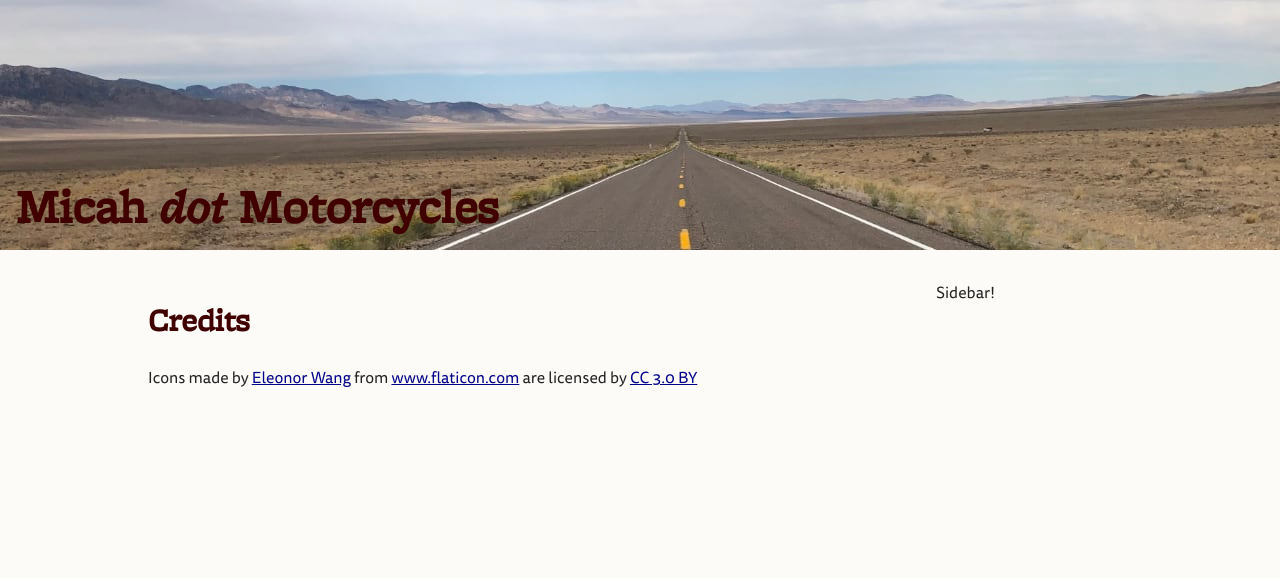
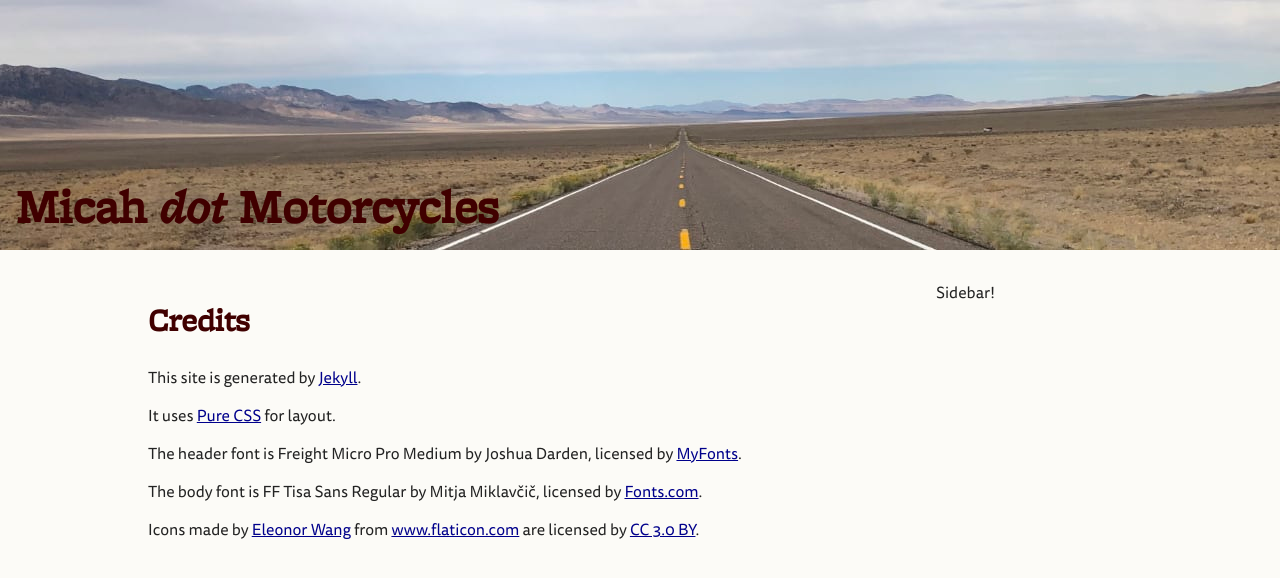
Before and after one commit to micahbf/micahmoto, a Jekyll site: the page built from credits.md, in a window 1280 px wide. Shown: the top 578 px of the page. Built offline with Jekyll 4.4.1, drawn with Linux system fonts in a browser that asks for light colours.

Commit message:
Expand credits

```diff
--- a/credits.md
+++ b/credits.md
@@ -4,4 +4,12 @@ title: Credits
 permalink: /credits/
 ---
 
-Icons made by [Eleonor Wang](https://www.flaticon.com/authors/eleonor-wang) from [www.flaticon.com](https://www.flaticon.com/) are licensed by [CC 3.0 BY](http://creativecommons.org/licenses/by/3.0/)
+This site is generated by [Jekyll](https://jekyllrb.com/).
+
+It uses [Pure CSS](https://purecss.io/) for layout.
+
+The header font is Freight Micro Pro Medium by Joshua Darden, licensed by [MyFonts](https://www.myfonts.com/fonts/garagefonts/freight-micro-pro/).
+
+The body font is FF Tisa Sans Regular by Mitja Miklavčič, licensed by [Fonts.com](https://www.fonts.com/font/fontfont/ff-tisa-sans).
+
+Icons made by [Eleonor Wang](https://www.flaticon.com/authors/eleonor-wang) from [www.flaticon.com](https://www.flaticon.com/) are licensed by [CC 3.0 BY](http://creativecommons.org/licenses/by/3.0/).
```
